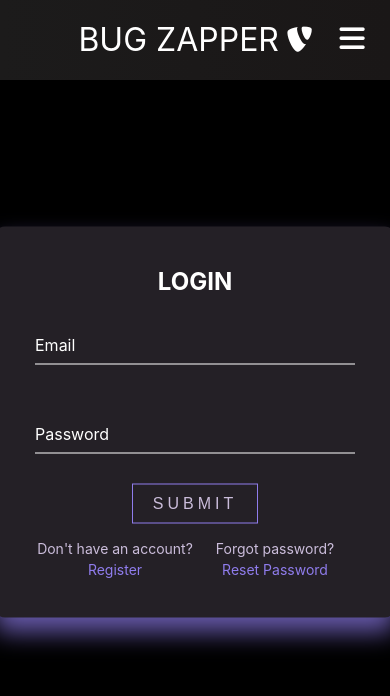
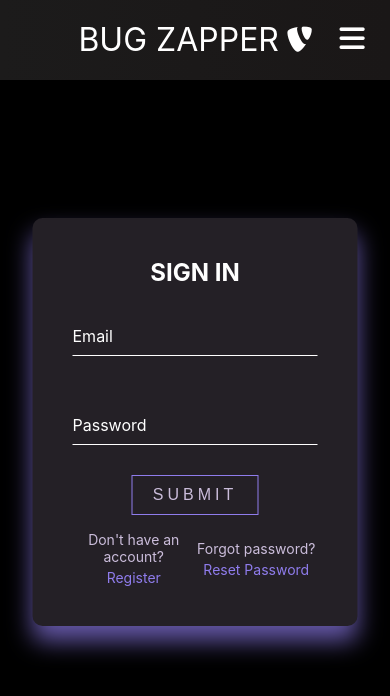
Before and after one commit to grantgonzalez14/bug-zapper, a React (Create React App) app: page /sign-in in a window 390 px wide. Shown: the top 696 px of the page. Built offline with nearby package versions, Linux system fonts and the light colour scheme; no server answers.

Commit message:
Formatted Sign In page for mobile

```diff
--- a/src/components/pages/SignIn.css
+++ b/src/components/pages/SignIn.css
@@ -132,3 +132,9 @@ p.register {
     border: none;
     cursor: pointer;
 }
+
+@media screen and (max-width: 425px) {
+    .login-box {
+        width: 325px;
+    }
+}
--- a/src/components/pages/SignIn.js
+++ b/src/components/pages/SignIn.js
@@ -26,7 +26,7 @@ function SignIn() {
             <Navbar />
             <div className='login-screen'>
                 <div className='login-box'>
-                    <h2>LOGIN</h2>
+                    <h2>SIGN IN</h2>
                     <form>
                         <div className='user-box'>
                             <input type='email' name='' required='' placeholder=' ' onChange={(event) => {setLoginEmail(event.target.value);}}/>
```
